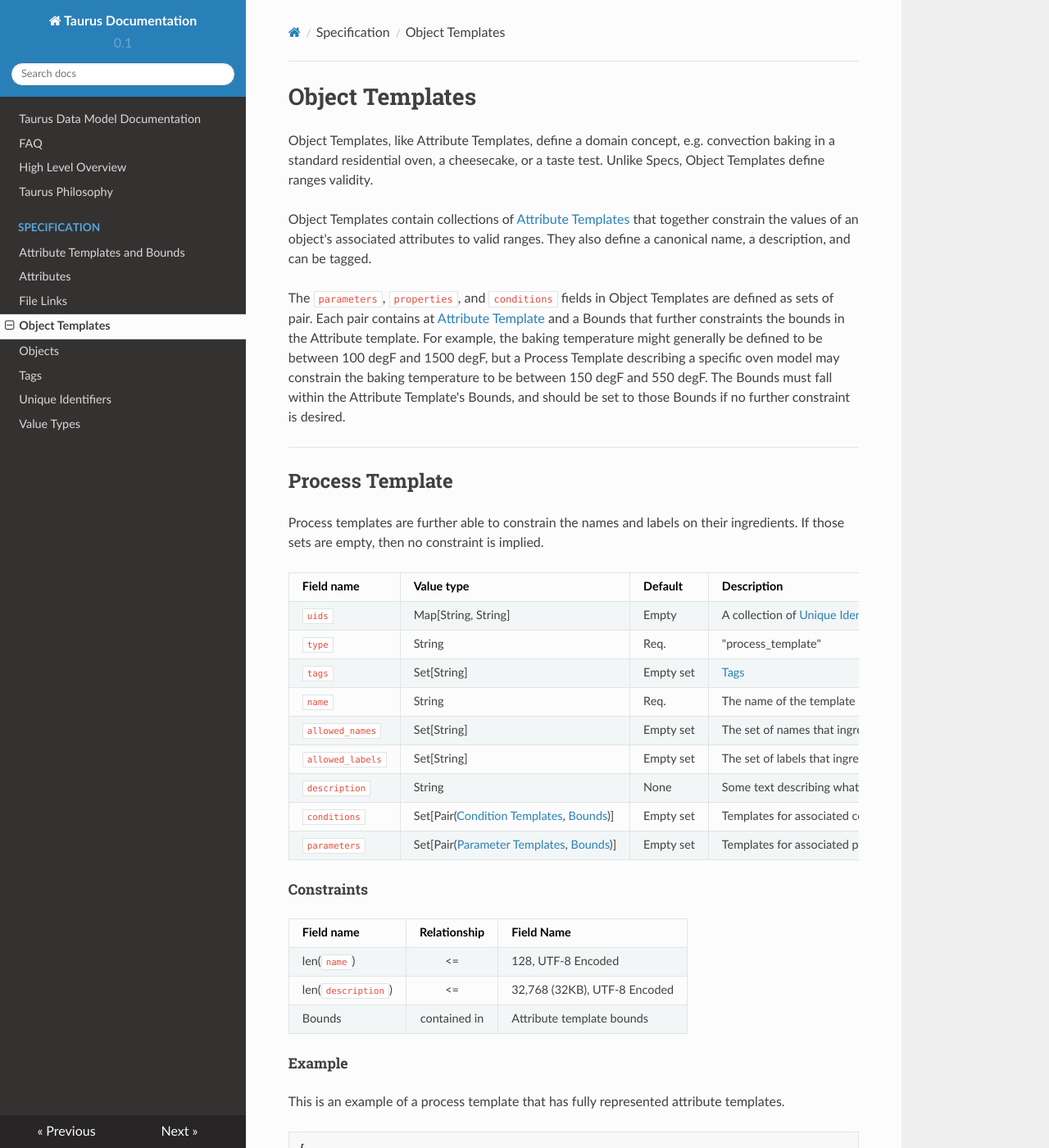
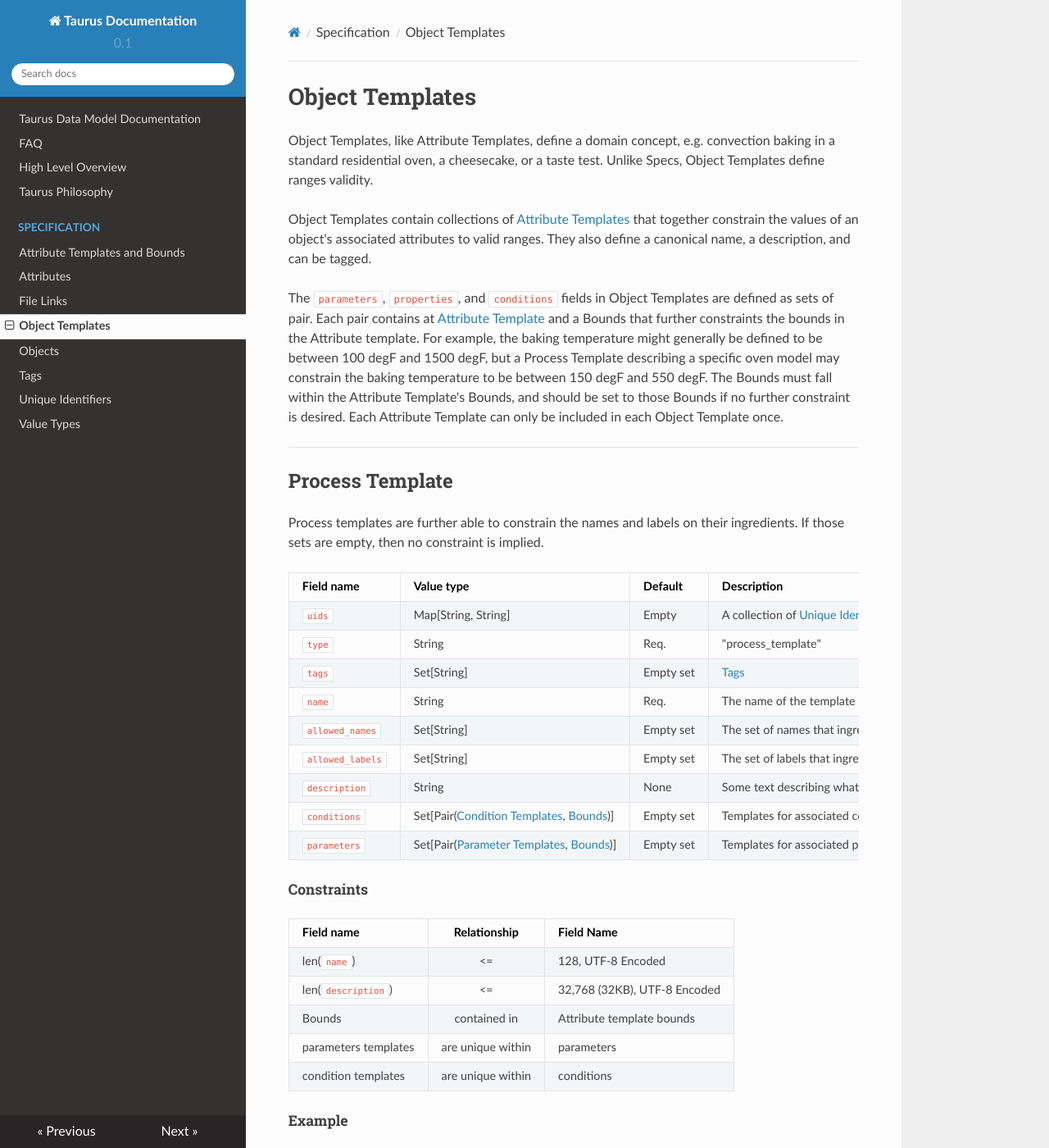
Before and after one commit to CitrineInformatics/gemd-docs, an MkDocs documentation site: the page built from docs/specification/object-templates.md, in a window 1280 px wide and 1400 px high. Shown: the whole window at 82% size. Built offline with MkDocs 1.6.1, drawn with Linux system fonts in a browser that asks for light colours; nearby versions of some CDN libraries; some of the changed text lies outside the part shown.

Commit message:
Cover attribute template uniqueness within object templates too

```diff
--- a/docs/specification/object-templates.md
+++ b/docs/specification/object-templates.md
@@ -15,6 +15,7 @@ and a Bounds that further constraints the bounds in the Attribute template.
 For example, the baking temperature might generally be defined to be between 100 degF and 1500 degF,
 but a Process Template describing a specific oven model may constrain the baking temperature to be between 150 degF and 550 degF.
 The Bounds must fall within the Attribute Template's Bounds, and should be set to those Bounds if no further constraint is desired.
+Each Attribute Template can only be included in each Object Template once.
 
 ---
 ## Process Template
@@ -41,6 +42,8 @@ Field name | Relationship | Field Name
 len(`name`) | <=    | 128, UTF-8 Encoded
 len(`description`)  | <=    | 32,768 (32KB), UTF-8 Encoded
 Bounds | contained in | Attribute template bounds
+parameters templates | are unique within | parameters
+condition templates | are unique within | conditions
 
 ##### Example
 
@@ -133,6 +136,7 @@ Field name | Relationship | Field Name
 -----------|:------------:|------------
 len(`name`) | <=    | 128, UTF-8 Encoded
 len(`description`)  | <=    | 32,768 (32KB), UTF-8 Encoded
+property templates | are unique within | properties
 
 ##### Examples
 
@@ -212,6 +216,9 @@ Field name | Relationship | Field Name
 -----------|:------------:|------------
 len(`name`) | <=    | 128, UTF-8 Encoded
 len(`description`)  | <=    | 32,768 (32KB), UTF-8 Encoded
+property templates | are unique within | properties
+parameters templates | are unique within | parameters
+condition templates | are unique within | conditions
 
 ##### Examples
 
```
